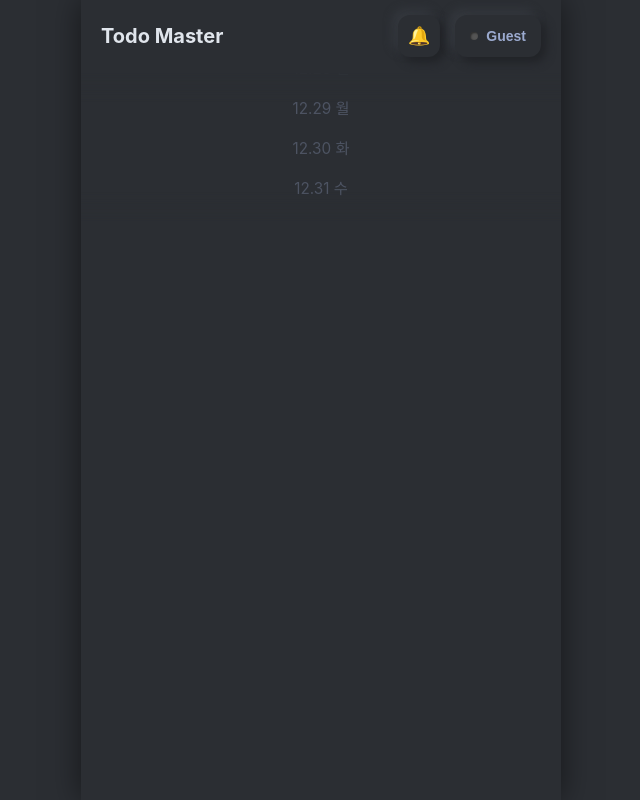
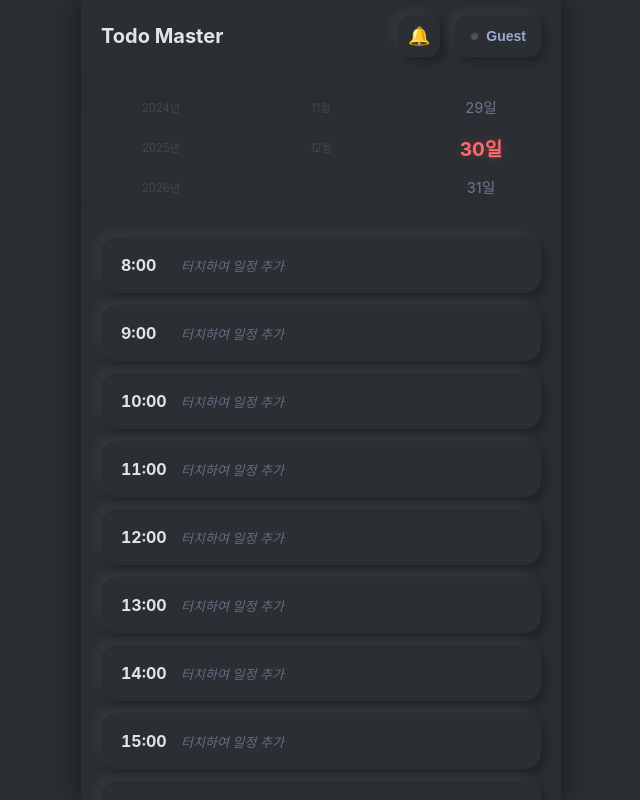
Before and after one commit to HSH88888/todo, a plain HTML site: page index.html in a window 1280 px wide. Shown: the whole page, without its empty margins (319-959 px from the left). Drawn offline with Linux system fonts and the light colour scheme.

```diff
--- a/index.html
+++ b/index.html
@@ -3,7 +3,7 @@
 <head>
     <meta charset="UTF-8">
     <meta name="viewport" content="width=device-width, initial-scale=1.0, maximum-scale=1.0, user-scalable=no, viewport-fit=cover">
-    <title>Dark Todo Master (Mobile Fix)</title>
+    <title>Dark Todo Master (3-Wheel Date)</title>
     <style>
         :root {
             /* --- 다크 테마 컬러 --- */
@@ -28,12 +28,9 @@
             margin: 0;
             display: flex;
             justify-content: center;
-            /* 모바일 주소창 대응을 위한 dvh 단위 사용 */
-            height: 100vh; /* Fallback */
-            height: 100dvh;
+            height: 100vh; height: 100dvh;
             overflow: hidden;
             user-select: none;
-            /* 아이폰 노치 대응 */
             padding-top: env(safe-area-inset-top);
             padding-bottom: env(safe-area-inset-bottom);
             box-sizing: border-box;
@@ -54,13 +51,11 @@
         .header {
             padding: 15px 20px;
             display: flex; justify-content: space-between; align-items: center;
-            background: var(--box-bg); z-index: 10;
-            flex-shrink: 0; /* 헤더 크기 고정 */
+            background: var(--box-bg); z-index: 10; flex-shrink: 0;
         }
         .app-title { font-size: 20px; font-weight: 700; color: var(--text-main); }
         .header-controls { display: flex; gap: 15px; }
 
-        /* 뉴모피즘 버튼 */
         .neu-btn {
             background: var(--bg-color); border-radius: 12px; border: none;
             box-shadow: 5px 5px 10px var(--shadow-dark), -5px -5px 10px var(--shadow-light);
@@ -77,35 +72,48 @@
         .user-status-dot { width: 8px; height: 8px; background: #555; border-radius: 50%; box-shadow: inset 1px 1px 2px rgba(0,0,0,0.5); }
         .user-status-dot.active { background: var(--accent-color); box-shadow: 0 0 5px var(--accent-color); }
 
-        /* --- 메인 화면 --- */
+        /* --- 날짜 선택 영역 (3단 휠) --- */
         .date-picker-area {
             height: 150px; background: var(--bg-color); position: relative; overflow: hidden;
-            perspective: 1000px; margin-bottom: 5px; flex-shrink: 0;
+            margin-bottom: 5px; flex-shrink: 0;
+            /* 위아래 페이드 마스크 */
             mask-image: linear-gradient(to bottom, transparent, black 20%, black 80%, transparent);
             -webkit-mask-image: linear-gradient(to bottom, transparent, black 20%, black 80%, transparent);
+
+            display: flex; /* 가로 배치 */
+            justify-content: center;
         }
-        .wheel-container {
-            height: 100%; overflow-y: scroll; scroll-snap-type: y mandatory;
-            padding: 55px 0; scrollbar-width: none;
+
+        /* 개별 휠 컬럼 */
+        .wheel-col {
+            flex: 1; /* 3등분 */
+            height: 100%;
+            overflow-y: scroll; scroll-snap-type: y mandatory;
+            scrollbar-width: none;
+            padding: 55px 0; /* 중앙 정렬용 패딩 */
+            text-align: center;
         }
-        .wheel-container::-webkit-scrollbar { display: none; }
+        .wheel-col::-webkit-scrollbar { display: none; }
+
         .wheel-item {
             height: 40px; display: flex; justify-content: center; align-items: center;
-            font-size: 18px; color: var(--text-sub); scroll-snap-align: center;
+            font-size: 16px; color: var(--text-sub); scroll-snap-align: center;
             transform-origin: center center; transition: all 0.2s; opacity: 0.4;
         }
         .wheel-item.selected-visual {
-            color: var(--accent-color); opacity: 1; font-weight: 700;
+            color: var(--accent-color); opacity: 1; font-weight: 700; font-size: 19px;
             text-shadow: 0 0 10px rgba(255, 107, 107, 0.3);
         }
 
-        /* [수정] 스케줄 리스트 하단 여백 추가 */
+        /* 중앙 하이라이트 바 */
+        .highlight-bar {
+            position: absolute; top: 50%; left: 0; right: 0; height: 36px; margin-top: -18px;
+            background: rgba(0,0,0,0.03); pointer-events: none; z-index: 0;
+        }
+
+        /* --- 스케줄 리스트 --- */
         .schedule-list {
-            flex: 1;
-            overflow-y: auto;
-            padding: 10px 20px;
-            /* 마지막 아이템이 잘리지 않도록 하단 패딩 대폭 추가 */
-            padding-bottom: 80px;
+            flex: 1; overflow-y: auto; padding: 10px 20px; padding-bottom: 80px;
         }
         .schedule-list::-webkit-scrollbar { display: none; }
 
@@ -133,13 +141,11 @@
             box-shadow: 8px 8px 16px var(--shadow-dark), -8px -8px 16px var(--shadow-light);
             padding: 25px; display: flex; flex-direction: column; color: var(--text-main);
             animation: popUp 0.3s cubic-bezier(0.175, 0.885, 0.32, 1.275);
-            /* [수정] 모달이 화면보다 클 경우 스크롤 허용 */
-            max-height: 85vh;
-            overflow-y: auto;
+            max-height: 85vh; overflow-y: auto;
         }
         @keyframes popUp { from { transform: scale(0.9); opacity: 0; } to { transform: scale(1); opacity: 1; } }
 
-        /* --- 시간 설정 영역 --- */
+        /* 모달 내부 요소들 (기존 유지) */
         .time-setter-area { display: flex; flex-direction: column; align-items: center; margin-bottom: 20px; flex-shrink: 0; }
         .time-display {
             font-size: 32px; font-weight: 800; color: var(--text-main);
@@ -147,7 +153,6 @@
         }
         .time-display span.active { color: var(--accent-color); text-shadow: 0 0 10px rgba(255,107,107,0.4); }
 
-        /* 분 휠 */
         .minute-wheel-wrapper {
             width: 100%; height: 60px; overflow-x: scroll; white-space: nowrap;
             scroll-snap-type: x mandatory; -webkit-overflow-scrolling: touch; scrollbar-width: none;
@@ -167,12 +172,14 @@
         }
         .min-item.active { color: var(--accent-color); font-weight: bold; font-size: 22px; opacity: 1; transform: scale(1.2); }
 
-        /* 프리셋 & 입력창 */
         .task-preset-area {
             height: 120px; position: relative; overflow: hidden; margin-bottom: 20px; flex-shrink: 0;
             mask-image: linear-gradient(to bottom, transparent, black 20%, black 80%, transparent);
             -webkit-mask-image: linear-gradient(to bottom, transparent, black 20%, black 80%, transparent);
         }
+        .wheel-container { height: 100%; overflow-y: scroll; scroll-snap-type: y mandatory; padding: 55px 0; scrollbar-width: none; }
+        .wheel-container::-webkit-scrollbar { display: none; }
+
         .input-group { display: flex; align-items: center; gap: 10px; margin-bottom: 20px; flex-shrink: 0; }
         .neu-input {
             flex: 1; padding: 15px; border-radius: 12px;
@@ -207,13 +214,9 @@
         .modal-btn:active { box-shadow: inset 3px 3px 6px var(--shadow-dark), inset -3px -3px 6px var(--shadow-light); }
         .modal-btn.save { color: var(--accent-color); }
 
-        /* --- 설정(Settings) 스타일 --- */
-        .setting-row {
-            display: flex; justify-content: space-between; align-items: center;
-            padding: 15px 0; border-bottom: 1px solid rgba(255,255,255,0.05);
-        }
+        /* 설정 토글 */
+        .setting-row { display: flex; justify-content: space-between; align-items: center; padding: 15px 0; border-bottom: 1px solid rgba(255,255,255,0.05); }
         .setting-label { font-size: 16px; color: var(--text-main); }
-
         .neu-switch {
             position: relative; width: 50px; height: 26px;
             background: var(--bg-color); border-radius: 20px;
@@ -221,17 +224,11 @@
             cursor: pointer; transition: all 0.3s;
         }
         .neu-switch::after {
-            content: ''; position: absolute; top: 3px; left: 3px;
-            width: 20px; height: 20px; border-radius: 50%;
-            background: #aaa;
-            box-shadow: 2px 2px 4px var(--shadow-dark);
-            transition: all 0.3s;
+            content: ''; position: absolute; top: 3px; left: 3px; width: 20px; height: 20px; border-radius: 50%;
+            background: #aaa; box-shadow: 2px 2px 4px var(--shadow-dark); transition: all 0.3s;
         }
         .neu-switch.checked { box-shadow: inset 3px 3px 6px var(--shadow-dark), inset -3px -3px 6px var(--shadow-light); }
-        .neu-switch.checked::after {
-            left: 27px; background: var(--success-color);
-            box-shadow: 0 0 10px var(--success-color);
-        }
+        .neu-switch.checked::after { left: 27px; background: var(--success-color); box-shadow: 0 0 10px var(--success-color); }
 
         .user-list-area {
             padding: 15px; margin-bottom: 15px; border-radius: 12px;
@@ -262,7 +259,10 @@
     </div>
 
     <div class="date-picker-area">
-        <div class="wheel-container" id="dateWheel"></div>
+        <div class="highlight-bar"></div>
+        <div class="wheel-col" id="yearWheel"></div>
+        <div class="wheel-col" id="monthWheel"></div>
+        <div class="wheel-col" id="dayWheel"></div>
     </div>
 
     <div class="schedule-list" id="scheduleList"></div>
@@ -338,15 +338,24 @@
     const PRESET_TASKS = ["(없음)", "회의", "업무", "식사", "운동", "휴식", "스터디", "외출", "이동", "취침", "점검", "보고"];
     const EMOJIS = ["😀","😂","😍","👍","ok","🔥","✅","❤️","😭","🎉","✈️","💊","🏥","📅","⭐","☕","🍔","🍺"];
 
+    // 상태
     let currentUser = null;
-    let selectedDate = null;
-    let editingHour = 0;
-    let editingMin = 0;
     let todos = {};
     let settings = { sound: true, noti: true };
     let lastAlarmTime = "";
 
-    const dateWheel = document.getElementById('dateWheel');
+    // 날짜 상태 (3개의 휠 값)
+    let currentYear = new Date().getFullYear();
+    let currentMonth = new Date().getMonth() + 1;
+    let currentDay = new Date().getDate();
+
+    let editingHour = 0;
+    let editingMin = 0;
+
+    // DOM
+    const yearWheel = document.getElementById('yearWheel');
+    const monthWheel = document.getElementById('monthWheel');
+    const dayWheel = document.getElementById('dayWheel');
     const scheduleList = document.getElementById('scheduleList');
     const minuteWheel = document.getElementById('minuteWheel');
     const emojiPicker = document.getElementById('emojiPicker');
@@ -354,7 +363,7 @@
     const userBtn = document.getElementById('userBtn');
 
     initData();
-    initDateWheel();
+    initDateWheels(); // 3단 휠 초기화
     initPresetWheel();
     initMinuteWheel();
     initEmojiPicker();
@@ -374,6 +383,173 @@
         updateSettingsUI();
     }
 
+    // =========================================
+    // 1. 날짜 3단 휠 로직 (핵심 변경)
+    // =========================================
+    function initDateWheels() {
+        // 년도 (올해 기준 -5년 ~ +5년)
+        const startYear = currentYear - 5;
+        const endYear = currentYear + 5;
+        yearWheel.innerHTML = '';
+        createPadding(yearWheel);
+        for(let y = startYear; y <= endYear; y++) {
+            createWheelItem(yearWheel, `${y}년`, y);
+        }
+        createPadding(yearWheel);
+
+        // 월 (1~12)
+        monthWheel.innerHTML = '';
+        createPadding(monthWheel);
+        for(let m = 1; m <= 12; m++) {
+            createWheelItem(monthWheel, `${m}월`, m);
+        }
+        createPadding(monthWheel);
+
+        // 일 (초기화, updateDays에서 채워짐)
+        updateDays(); // 최초 실행으로 일 채우기
+
+        // 스크롤 이벤트 연결
+        setupDateWheelEvent(yearWheel, (val) => { currentYear = parseInt(val); updateDays(); });
+        setupDateWheelEvent(monthWheel, (val) => { currentMonth = parseInt(val); updateDays(); });
+        setupDateWheelEvent(dayWheel, (val) => { currentDay = parseInt(val); renderSchedule(); });
+
+        // 초기 스크롤 위치 맞추기 (오늘 날짜)
+        setTimeout(() => {
+            scrollToValue(yearWheel, currentYear);
+            scrollToValue(monthWheel, currentMonth);
+            scrollToValue(dayWheel, currentDay);
+            renderSchedule();
+        }, 100);
+    }
+
+    // 일(Day) 휠 업데이트 (년/월이 바뀔 때 마다)
+    function updateDays() {
+        // 해당 년/월의 마지막 날짜 계산
+        const lastDay = new Date(currentYear, currentMonth, 0).getDate();
+
+        // 기존 선택값 유지 (만약 31일이었는데 30일로 줄어들면 30일로 보정)
+        if (currentDay > lastDay) currentDay = lastDay;
+
+        // 현재 DOM 상태 확인 (이미 갯수가 맞다면 다시 그리지 않음 - 성능 최적화)
+        // 다만 여기서는 간단히 다시 그리는 방식으로 구현 (안전성)
+        dayWheel.innerHTML = '';
+        createPadding(dayWheel);
+        for(let d = 1; d <= lastDay; d++) {
+            createWheelItem(dayWheel, `${d}일`, d);
+        }
+        createPadding(dayWheel);
+
+        // 일자 휠을 현재 선택된 일자로 스크롤 (또는 보정된 일자로)
+        setTimeout(() => {
+             scrollToValue(dayWheel, currentDay);
+             renderSchedule();
+        }, 0);
+    }
+
+    function createWheelItem(container, text, val) {
+        const div = document.createElement('div');
+        div.className = 'wheel-item';
+        div.textContent = text;
+        div.dataset.value = val;
+        div.onclick = () => div.scrollIntoView({behavior:'smooth', block:'center'});
+        container.appendChild(div);
+    }
+
+    function createPadding(container) {
+        // 중앙 정렬을 위해 휠 높이의 절반 정도 패딩을 줄 수도 있지만,
+        // CSS에서 padding: 55px 0 으로 처리하고 있으므로 빈 요소는 선택사항.
+        // 스크롤 영역 확보를 위해 맨위/아래 여백용 더미를 넣는 것이 좋음.
+        const pad = document.createElement('div');
+        pad.style.height = "55px";
+        pad.style.flexShrink = "0";
+        container.appendChild(pad);
+    }
+
+    // 값으로 스크롤 이동
+    function scrollToValue(container, val) {
+        const target = Array.from(container.children).find(c => c.dataset.value == val);
+        if(target) target.scrollIntoView({block: 'center'});
+    }
+
+    // 휠 스크롤 이벤트 셋업
+    function setupDateWheelEvent(element, onSelect) {
+        let timer;
+        element.addEventListener('scroll', () => {
+            clearTimeout(timer);
+            // 시각적 효과 (3D)
+            requestAnimationFrame(() => updateWheelVisuals(element));
+
+            timer = setTimeout(() => {
+                const selected = getCenterItem(element);
+                if(selected && selected.dataset.value) {
+                    selected.scrollIntoView({behavior:'smooth', block:'center'});
+                    onSelect(selected.dataset.value);
+                }
+            }, 150); // 스크롤 멈춤 감지
+        });
+        // 초기 시각 효과
+        setTimeout(() => updateWheelVisuals(element), 50);
+    }
+
+    function getCenterItem(container) {
+        const center = container.scrollTop + container.offsetHeight / 2;
+        let closest = null; let minDiff = Infinity;
+        Array.from(container.children).forEach(child => {
+            if(!child.dataset.value) return; // 패딩 제외
+            const childCenter = child.offsetTop + child.offsetHeight / 2;
+            const diff = Math.abs(center - childCenter);
+            if(diff < minDiff) { minDiff = diff; closest = child; }
+        });
+        return closest;
+    }
+
+    function updateWheelVisuals(container) {
+        const center = container.scrollTop + container.offsetHeight / 2;
+        Array.from(container.children).forEach(child => {
+            if(!child.dataset.value) return;
+            const childCenter = child.offsetTop + child.offsetHeight / 2;
+            const dist = center - childCenter;
+            const absDist = Math.abs(dist);
+
+            // 시각 효과
+            const scale = Math.max(0.7, 1 - absDist/500);
+            const opacity = Math.max(0.2, 1 - absDist/100);
+
+            child.style.transform = `scale(${scale})`;
+            child.style.opacity = opacity;
+
+            if(absDist < 20) child.classList.add('selected-visual');
+            else child.classList.remove('selected-visual');
+        });
+    }
+
+    function renderSchedule() {
+        scheduleList.innerHTML = '';
+        // 현재 선택된 날짜 키 생성
+        const mStr = String(currentMonth).padStart(2,'0');
+        const dStr = String(currentDay).padStart(2,'0');
+        const selectedDateKey = `${currentYear}-${mStr}-${dStr}`;
+
+        for(let h = START_HOUR; h <= END_HOUR; h++) {
+            const key = `${selectedDateKey}-${h}`;
+            let data = todos[key];
+            let text = ""; let min = "00";
+            if (typeof data === 'string') { text = data; }
+            else if (data) { text = data.text; min = String(data.min).padStart(2, '0'); }
+
+            const div = document.createElement('div');
+            div.className = 'time-slot';
+            div.onclick = () => openTaskModal(h, min, text);
+            const contentClass = text ? 'filled' : 'empty';
+            div.innerHTML = `<div class="time-label">${h}:${min}</div><div class="task-content ${contentClass}">${text || '터치하여 일정 추가'}</div>`;
+            scheduleList.appendChild(div);
+        }
+    }
+
+
+    // =========================================
+    // 2. 알람 및 기타 로직 (기존 유지)
+    // =========================================
     function startAlarmClock() {
         setInterval(() => {
             const now = new Date();
@@ -429,46 +605,6 @@
     function updateSettingsUI() {
         document.getElementById('toggleSound').className = `neu-switch ${settings.sound ? 'checked' : ''}`;
         document.getElementById('toggleNoti').className = `neu-switch ${settings.noti ? 'checked' : ''}`;
-    }
-
-    function initDateWheel() {
-        dateWheel.innerHTML = '';
-        const today = new Date();
-        for (let i = -10; i <= 30; i++) {
-            const d = new Date(); d.setDate(today.getDate() + i);
-            const y = d.getFullYear(), m = String(d.getMonth()+1).padStart(2,'0'), day = String(d.getDate()).padStart(2,'0');
-            const dw = ['일','월','화','수','목','금','토'][d.getDay()];
-            const div = document.createElement('div');
-            div.className = 'wheel-item';
-            div.textContent = `${m}.${day} ${dw}`;
-            div.dataset.value = `${y}-${m}-${day}`;
-            div.onclick = () => div.scrollIntoView({behavior:'smooth', block:'center'});
-            dateWheel.appendChild(div);
-            if(i === 0) selectedDate = div.dataset.value;
-        }
-        setupVerticalWheel(dateWheel, (val) => { selectedDate = val; renderSchedule(); });
-        setTimeout(() => {
-            const t = Array.from(dateWheel.children).find(c => c.dataset.value === selectedDate);
-            if(t) t.scrollIntoView({block:'center'});
-        }, 200);
-    }
-
-    function renderSchedule() {
-        scheduleList.innerHTML = '';
-        if(!selectedDate) return;
-        for(let h = START_HOUR; h <= END_HOUR; h++) {
-            const key = `${selectedDate}-${h}`;
-            let data = todos[key];
-            let text = ""; let min = "00";
-            if (typeof data === 'string') { text = data; }
-            else if (data) { text = data.text; min = String(data.min).padStart(2, '0'); }
-            const div = document.createElement('div');
-            div.className = 'time-slot';
-            div.onclick = () => openTaskModal(h, min, text);
-            const contentClass = text ? 'filled' : 'empty';
-            div.innerHTML = `<div class="time-label">${h}:${min}</div><div class="task-content ${contentClass}">${text || '터치하여 일정 추가'}</div>`;
-            scheduleList.appendChild(div);
-        }
     }
 
     function initMinuteWheel() {
@@ -557,7 +693,12 @@
     window.saveTask = () => {
         const val = taskInput.value.trim();
         const finalMin = getCurrentSelectedMinute();
-        const key = `${selectedDate}-${editingHour}`;
+
+        const mStr = String(currentMonth).padStart(2,'0');
+        const dStr = String(currentDay).padStart(2,'0');
+        const selectedDateKey = `${currentYear}-${mStr}-${dStr}`;
+        const key = `${selectedDateKey}-${editingHour}`;
+
         if (val) {
             todos[key] = { text: val, min: finalMin };
         } else {
@@ -590,34 +731,19 @@
     }
 
     function setupVerticalWheel(el, onSelect) {
-        const update = () => {
-            const center = el.scrollTop + el.offsetHeight / 2;
-            let closest = null; let minDiff = Infinity;
-            Array.from(el.children).forEach(c => {
-                const cCenter = c.offsetTop + c.offsetHeight / 2;
-                const dist = center - cCenter; const absDist = Math.abs(dist);
-                const scale = Math.max(0.85, 1 - absDist/800);
-                const opacity = Math.max(0.3, 1 - absDist/150);
-                c.style.transform = `scale(${scale})`;
-                c.style.opacity = opacity;
-                if(absDist < 25) c.classList.add('selected-visual');
-                else c.classList.remove('selected-visual');
-                if(absDist < minDiff) { minDiff = absDist; closest = c; }
-            });
-            return closest;
-        };
+        let timer;
         el.addEventListener('scroll', () => {
-            requestAnimationFrame(update);
-            clearTimeout(el.timer);
-            el.timer = setTimeout(() => {
-                const sel = update();
+            requestAnimationFrame(() => updateWheelVisuals(el));
+            clearTimeout(timer);
+            timer = setTimeout(() => {
+                const sel = getCenterItem(el);
                 if(sel && onSelect) {
                     sel.scrollIntoView({behavior:'smooth', block:'center'});
                     onSelect(sel.dataset.value || sel.dataset.val);
                 }
             }, 100);
         });
-        setTimeout(update, 100);
+        setTimeout(() => updateWheelVisuals(el), 100);
     }
 
     window.openUserModal = () => {
```
